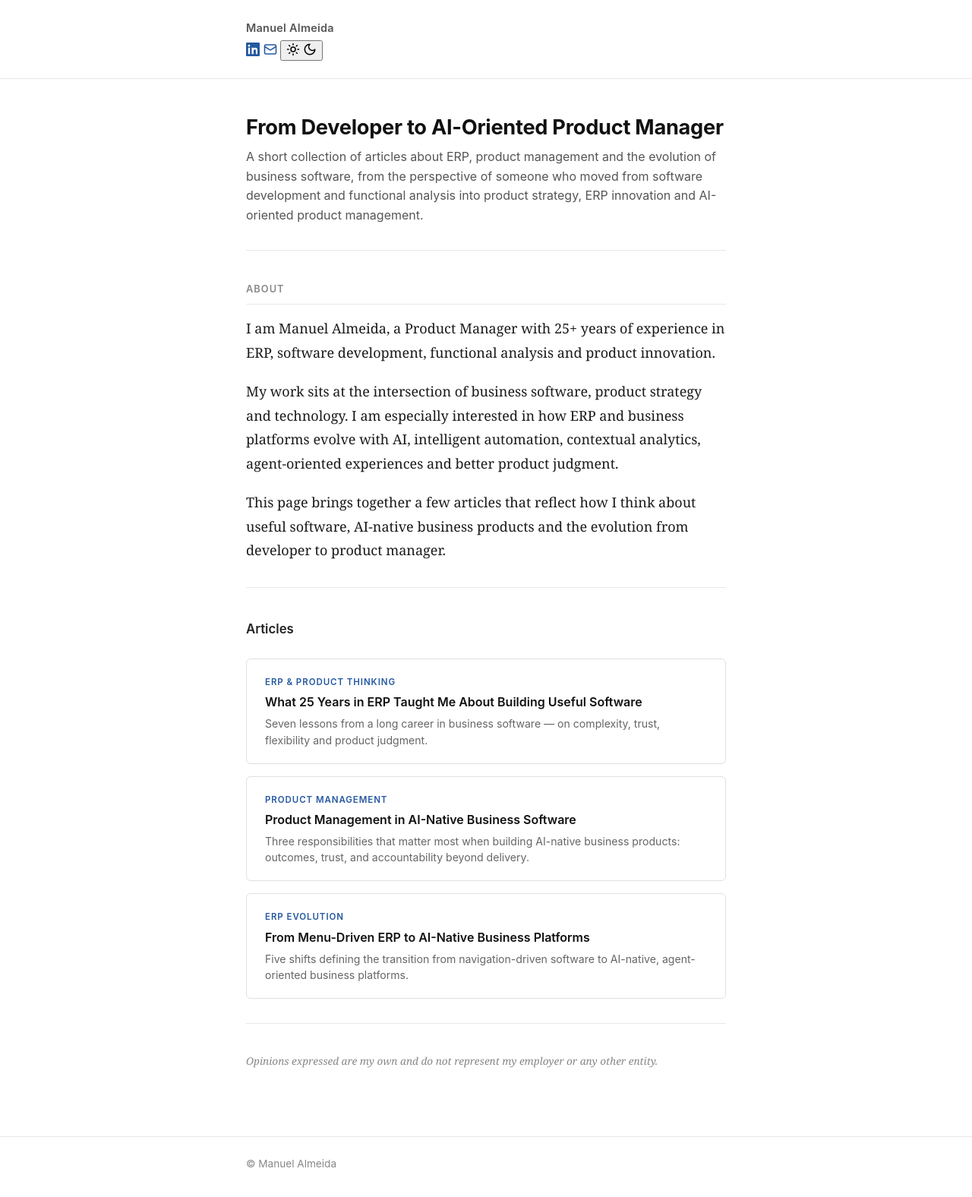
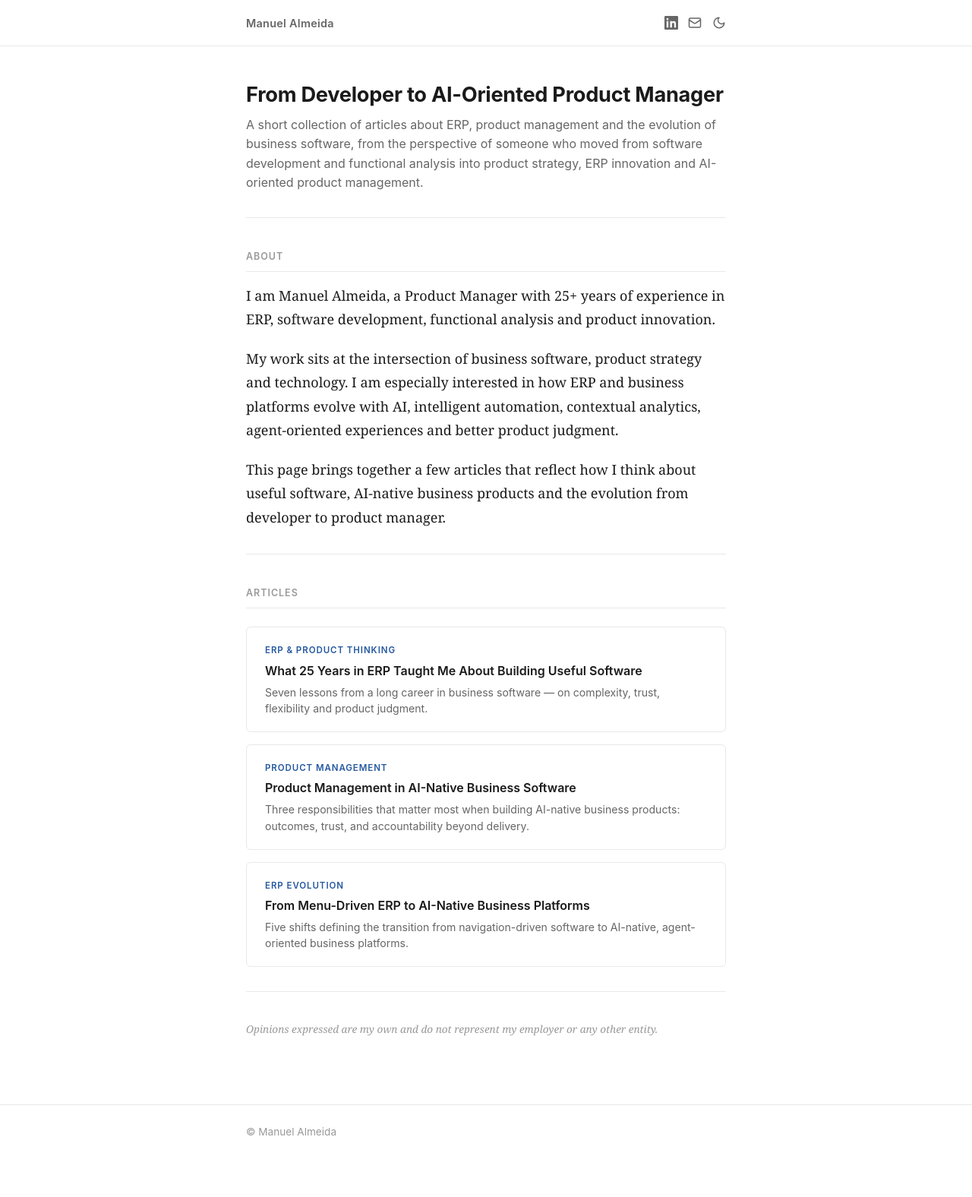
Before and after one commit to manuelalmeida120274/manuel-almeida-product-thinking, a Jekyll site: the page built from README.md, in a window 1280 px wide. Shown: the whole page at 76% size. Built offline with Jekyll 4.4.1, drawn with Linux system fonts in a browser that asks for light colours; our own code applies the rules of GitHub Pages for plain Markdown files; after the commit the page ends 1535 px from its top, so only the background shows below that.

Commit message:
Update assets/css/style.css

```diff
--- a/assets/css/style.css
+++ b/assets/css/style.css
@@ -1,13 +1,40 @@
 *, *::before, *::after { box-sizing: border-box; }
 
+/* ── Tokens ── */
+:root {
+  --bg:         #ffffff;
+  --text:       #1a1a1a;
+  --text-muted: #666;
+  --text-faint: #999;
+  --border:     #e8e8e8;
+  --link:       #2558a0;
+  --card-bg:    #ffffff;
+  --header-bg:  #ffffff;
+  --footer-bg:  #ffffff;
+}
+
+[data-theme="dark"] {
+  --bg:         #111111;
+  --text:       #e8e8e8;
+  --text-muted: #aaa;
+  --text-faint: #666;
+  --border:     #2a2a2a;
+  --link:       #6fa3e0;
+  --card-bg:    #1a1a1a;
+  --header-bg:  #111111;
+  --footer-bg:  #111111;
+}
+
+/* ── Base ── */
 body {
   font-family: Georgia, "Times New Roman", serif;
   font-size: 18px;
   line-height: 1.75;
-  color: #1a1a1a;
-  background: #ffffff;
+  color: var(--text);
+  background: var(--bg);
   margin: 0;
   padding: 0;
+  transition: background 0.2s, color 0.2s;
 }
 
 .wrapper {
@@ -16,144 +43,132 @@ body {
   padding: 0 1.5rem;
 }
 
-/* Header */
+/* ── Header ── */
 .site-header {
-  padding: 1.25rem 0;
-  border-bottom: 1px solid #e8e8e8;
+  background: var(--header-bg);
+  padding: 1.1rem 0;
+  border-bottom: 1px solid var(--border);
   margin-bottom: 3rem;
+}
+
+.header-inner {
+  display: flex;
+  align-items: center;
+  justify-content: space-between;
 }
 
 .site-name {
   font-family: -apple-system, BlinkMacSystemFont, "Segoe UI", sans-serif;
   font-size: 0.9rem;
   font-weight: 600;
-  color: #555;
+  color: var(--text-muted);
   text-decoration: none;
   letter-spacing: 0.02em;
 }
 
-.site-name:hover {
-  color: #1a1a1a;
+.site-name:hover { color: var(--text); text-decoration: none; }
+
+.header-actions {
+  display: flex;
+  align-items: center;
+  gap: 0.85rem;
 }
 
-/* Main content */
-.page-content {
-  padding-bottom: 4rem;
+.icon-link {
+  display: flex;
+  align-items: center;
+  color: var(--text-muted);
+  text-decoration: none;
+  transition: color 0.15s;
 }
 
-/* H1 — main page title */
+.icon-link:hover { color: var(--link); text-decoration: none; }
+
+/* ── Dark toggle ── */
+.theme-toggle {
+  background: none;
+  border: none;
+  cursor: pointer;
+  padding: 0;
+  display: flex;
+  align-items: center;
+  color: var(--text-muted);
+  transition: color 0.15s;
+}
+
+.theme-toggle:hover { color: var(--link); }
+
+[data-theme="light"] .icon-moon { display: block; }
+[data-theme="light"] .icon-sun  { display: none;  }
+[data-theme="dark"]  .icon-moon { display: none;  }
+[data-theme="dark"]  .icon-sun  { display: block; }
+
+/* ── Content ── */
+.page-content { padding-bottom: 4rem; }
+
 h1 {
   font-family: -apple-system, BlinkMacSystemFont, "Segoe UI", sans-serif;
   font-size: 1.7rem;
   font-weight: 700;
   line-height: 1.2;
-  color: #111;
+  color: var(--text);
   margin: 0 0 0.6rem 0;
   letter-spacing: -0.01em;
 }
 
-/* H2 — section headings (About, Articles) */
 h2 {
   font-family: -apple-system, BlinkMacSystemFont, "Segoe UI", sans-serif;
-  font-size: 0.8rem;
+  font-size: 0.78rem;
   font-weight: 600;
-  color: #888;
+  color: var(--text-faint);
   text-transform: uppercase;
   letter-spacing: 0.08em;
   margin: 2.5rem 0 1rem 0;
   padding-bottom: 0.5rem;
-  border-bottom: 1px solid #e8e8e8;
+  border-bottom: 1px solid var(--border);
 }
 
-/* H2 inside articles — lesson/shift headings */
-.page-content h2 + p ~ h2,
-article h2 {
+/* Article-internal H2s (numbered lessons/shifts) */
+.page-content .article-body h2 {
   text-transform: none;
   letter-spacing: normal;
   font-size: 1.05rem;
-  color: #222;
+  font-weight: 600;
+  color: var(--text);
   border-bottom: none;
   padding-bottom: 0;
+  margin-top: 2.25rem;
 }
 
-/* Subtitle — first paragraph after H1 */
 h1 + p {
   font-family: -apple-system, BlinkMacSystemFont, "Segoe UI", sans-serif;
   font-size: 1rem;
-  color: #555;
+  color: var(--text-muted);
   line-height: 1.6;
-  margin: 0 0 0 0;
+  margin: 0;
 }
 
-p {
-  margin: 0 0 1.25rem 0;
-}
+p { margin: 0 0 1.25rem 0; }
 
 hr {
   border: none;
-  border-top: 1px solid #e8e8e8;
+  border-top: 1px solid var(--border);
   margin: 2rem 0;
 }
 
-a {
-  color: #2558a0;
-  text-decoration: none;
-}
+a { color: var(--link); text-decoration: none; }
+a:hover { text-decoration: underline; }
 
-a:hover {
-  text-decoration: underline;
-}
+ol, ul { padding-left: 1.4rem; margin: 0 0 1.25rem 0; }
+li { margin-bottom: 0.5rem; }
 
-ol, ul {
-  padding-left: 1.4rem;
-  margin: 0 0 1.25rem 0;
-}
-
-li {
-  margin-bottom: 0.5rem;
-}
-
-/* Disclaimer */
 em {
   font-style: italic;
-  color: #888;
+  color: var(--text-faint);
   font-size: 0.85rem;
 }
 
-/* Footer */
-.site-footer {
-  border-top: 1px solid #e8e8e8;
-  padding: 1.5rem 0 2rem;
-  font-family: -apple-system, BlinkMacSystemFont, "Segoe UI", sans-serif;
-  font-size: 0.85rem;
-  color: #888;
-}
-
-.site-footer a {
-  color: #888;
-  text-decoration: none;
-}
-
-.site-footer a:hover {
-  color: #1a1a1a;
-  text-decoration: underline;
-}
-
-/* Mobile */
-@media (max-width: 600px) {
-  body { font-size: 16px; }
-
-  .wrapper { padding: 0 1.1rem; }
-
-  .site-header { margin-bottom: 2rem; }
-
-  h1 {
-    font-size: 1.35rem;
-    line-height: 1.25;
-  }
-}
-
-/* Article cards */
+/* ── Article cards ── */
 .article-cards {
   display: flex;
   flex-direction: column;
@@ -164,7 +179,8 @@ em {
 .article-card {
   display: block;
   padding: 1.25rem 1.5rem;
-  border: 1px solid #e0e0e0;
+  background: var(--card-bg);
+  border: 1px solid var(--border);
   border-radius: 6px;
   text-decoration: none;
   color: inherit;
@@ -172,8 +188,8 @@ em {
 }
 
 .article-card:hover {
-  border-color: #2558a0;
-  box-shadow: 0 2px 8px rgba(0,0,0,0.06);
+  border-color: var(--link);
+  box-shadow: 0 2px 10px rgba(0,0,0,0.07);
   text-decoration: none;
 }
 
@@ -183,7 +199,7 @@ em {
   font-weight: 600;
   text-transform: uppercase;
   letter-spacing: 0.08em;
-  color: #2558a0;
+  color: var(--link);
   margin-bottom: 0.4rem;
 }
 
@@ -191,7 +207,7 @@ em {
   font-family: -apple-system, BlinkMacSystemFont, "Segoe UI", sans-serif;
   font-size: 1rem;
   font-weight: 600;
-  color: #111;
+  color: var(--text);
   line-height: 1.35;
   margin-bottom: 0.4rem;
 }
@@ -199,6 +215,24 @@ em {
 .article-card-desc {
   font-family: -apple-system, BlinkMacSystemFont, "Segoe UI", sans-serif;
   font-size: 0.88rem;
-  color: #666;
+  color: var(--text-muted);
   line-height: 1.5;
 }
+
+/* ── Footer ── */
+.site-footer {
+  background: var(--footer-bg);
+  border-top: 1px solid var(--border);
+  padding: 1.5rem 0 2rem;
+  font-family: -apple-system, BlinkMacSystemFont, "Segoe UI", sans-serif;
+  font-size: 0.85rem;
+  color: var(--text-faint);
+}
+
+/* ── Mobile ── */
+@media (max-width: 600px) {
+  body { font-size: 16px; }
+  .wrapper { padding: 0 1.1rem; }
+  .site-header { margin-bottom: 2rem; }
+  h1 { font-size: 1.35rem; line-height: 1.25; }
+}
```
